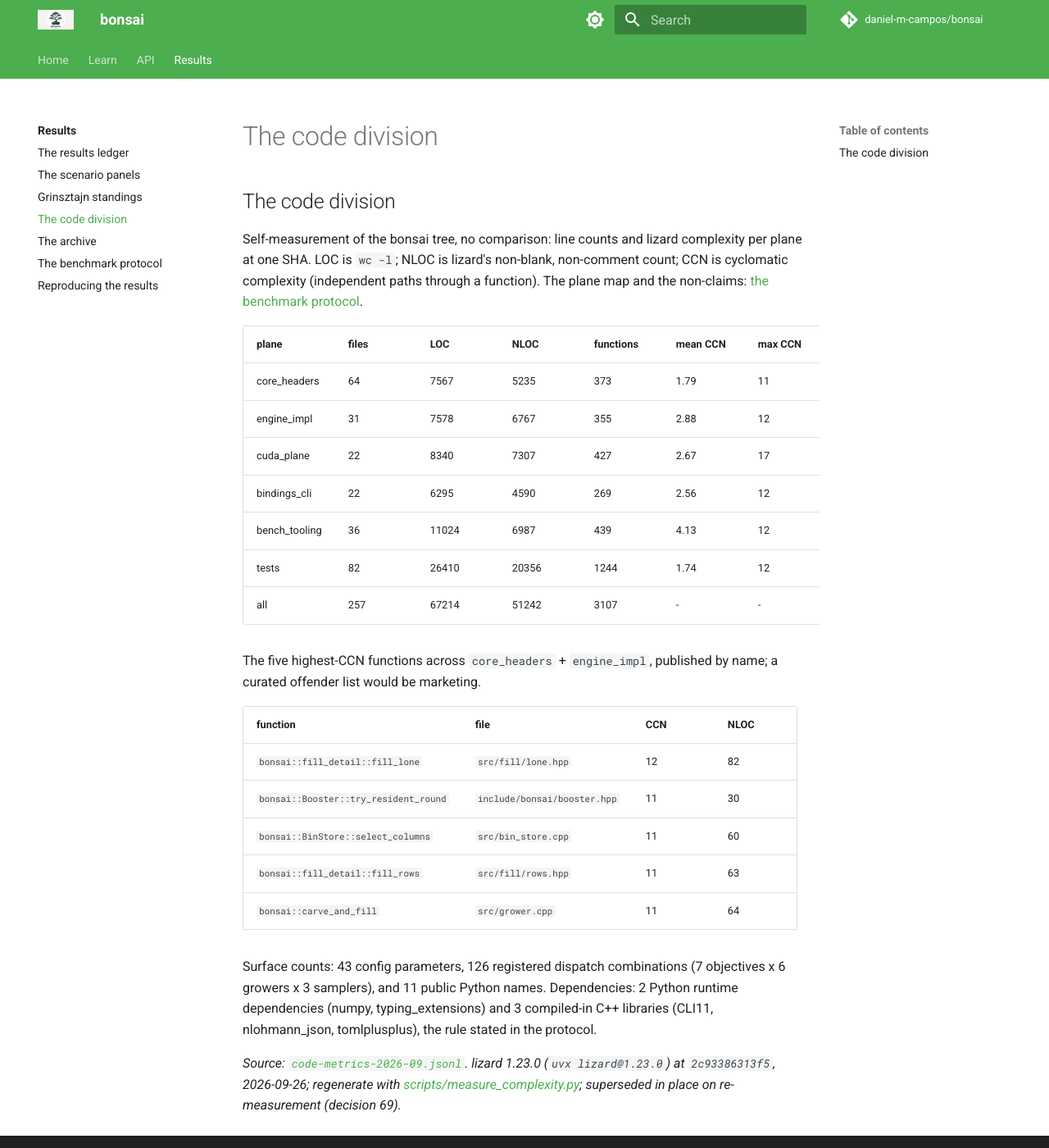
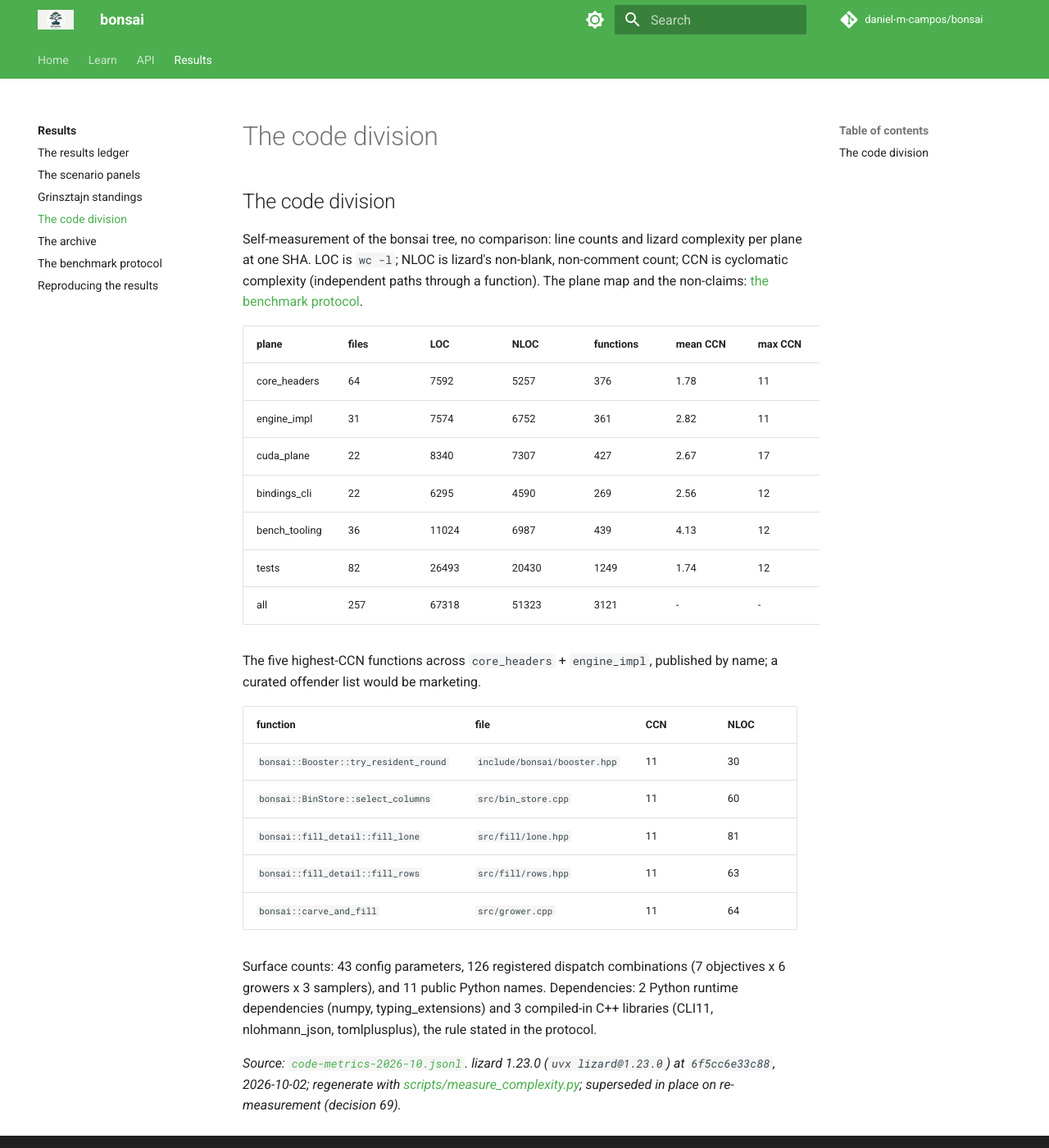
Before and after one commit to daniel-m-campos/bonsai, an MkDocs documentation site: the page built from docs/results/results/code-metrics.md, in a window 1280 px wide and 1400 px high. Shown: the whole window at 82% size. Built offline with MkDocs 1.6.1 and Material for MkDocs 9.7.7, drawn with Linux system fonts in a browser that asks for light colours; comment, search, counter and statistics services are not loaded.

Commit message:
bench(standings): refresh the code axis for 2.6.0
Measured locally at main 6f5cc6e3 (make python, measure_complexity.py,
lizard 1.23.0), stamped through update_standings.py --axis code.

Ran: render_results.py (pages re-rendered from the new rows).

```diff
--- a/docs/results/results/code-metrics.md
+++ b/docs/results/results/code-metrics.md
@@ -6,24 +6,24 @@ Self-measurement of the bonsai tree, no comparison: line counts and lizard compl
 
 | plane | files | LOC | NLOC | functions | mean CCN | max CCN |
 |---|---|---|---|---|---|---|
-| core_headers | 64 | 7567 | 5235 | 373 | 1.79 | 11 |
-| engine_impl | 31 | 7578 | 6767 | 355 | 2.88 | 12 |
+| core_headers | 64 | 7592 | 5257 | 376 | 1.78 | 11 |
+| engine_impl | 31 | 7574 | 6752 | 361 | 2.82 | 11 |
 | cuda_plane | 22 | 8340 | 7307 | 427 | 2.67 | 17 |
 | bindings_cli | 22 | 6295 | 4590 | 269 | 2.56 | 12 |
 | bench_tooling | 36 | 11024 | 6987 | 439 | 4.13 | 12 |
-| tests | 82 | 26410 | 20356 | 1244 | 1.74 | 12 |
-| all | 257 | 67214 | 51242 | 3107 | - | - |
+| tests | 82 | 26493 | 20430 | 1249 | 1.74 | 12 |
+| all | 257 | 67318 | 51323 | 3121 | - | - |
 
 The five highest-CCN functions across `core_headers` + `engine_impl`, published by name; a curated offender list would be marketing.
 
 | function | file | CCN | NLOC |
 |---|---|---|---|
-| `bonsai::fill_detail::fill_lone` | `src/fill/lone.hpp` | 12 | 82 |
 | `bonsai::Booster::try_resident_round` | `include/bonsai/booster.hpp` | 11 | 30 |
 | `bonsai::BinStore::select_columns` | `src/bin_store.cpp` | 11 | 60 |
+| `bonsai::fill_detail::fill_lone` | `src/fill/lone.hpp` | 11 | 81 |
 | `bonsai::fill_detail::fill_rows` | `src/fill/rows.hpp` | 11 | 63 |
 | `bonsai::carve_and_fill` | `src/grower.cpp` | 11 | 64 |
 
 Surface counts: 43 config parameters, 126 registered dispatch combinations (7 objectives x 6 growers x 3 samplers), and 11 public Python names. Dependencies: 2 Python runtime dependencies (numpy, typing_extensions) and 3 compiled-in C++ libraries (CLI11, nlohmann_json, tomlplusplus), the rule stated in the protocol.
 
-*Source: [`code-metrics-2026-09.jsonl`](../../../benchmarks/results/code-metrics-2026-09.jsonl). lizard 1.23.0 (`uvx lizard@1.23.0`) at `2c93386313f5`, 2026-09-26; regenerate with [scripts/measure_complexity.py](../../../scripts/measure_complexity.py); superseded in place on re-measurement (decision 69).*
+*Source: [`code-metrics-2026-10.jsonl`](../../../benchmarks/results/code-metrics-2026-10.jsonl). lizard 1.23.0 (`uvx lizard@1.23.0`) at `6f5cc6e33c88`, 2026-10-02; regenerate with [scripts/measure_complexity.py](../../../scripts/measure_complexity.py); superseded in place on re-measurement (decision 69).*
```
Also changed, not shown: 3 other files.
